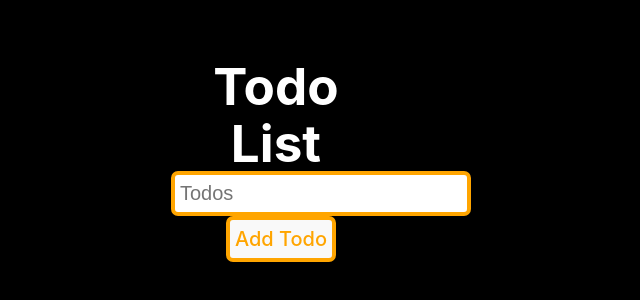
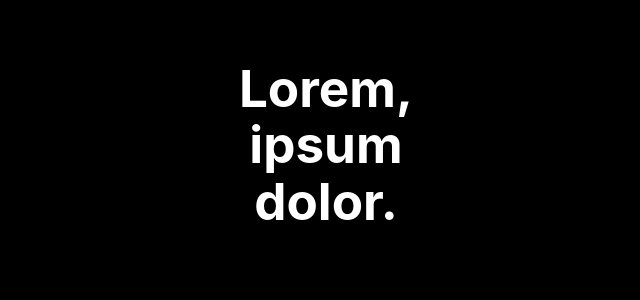
Before and after one commit to Sonu8544/react-Js-interview-practice-problem, a React (Vite) app: page / in a window 1280 px wide. Shown: the part 240-540 px from the top of the page, without its empty margins (364-1004 px from the left). Built offline with nearby package versions, Linux system fonts and the light colour scheme.

Commit message:
Apply Random background color after click lorem text

```diff
--- a/src/App.jsx
+++ b/src/App.jsx
@@ -8,6 +8,7 @@ import FetchApi from "./components/Six/FetchApi";
 import FetchData from "./components/Six/FetchData";
 import RandomJokes from "./components/Seven/RandomJokes";
 import TodoList from "./components/Eight/TodoList";
+import BackgroundColorChange from "./components/Nine/BackgroundColorChange";
 
 
 function App() {
@@ -22,7 +23,8 @@ function App() {
        {/* <FetchApi /> */}
        {/* <FetchData /> */}
        {/* <RandomJokes /> */}
-       <TodoList />
+       {/* <TodoList /> */}
+       <BackgroundColorChange />
 
     </>
   );
--- /dev/null
+++ b/src/components/Nine/BackgroundColorChange.jsx
@@ -0,0 +1,29 @@
+import React, { useState } from 'react'
+
+const BackgroundColorChange = () => {
+    const [color, setColor] = useState('black')
+
+    const colors = ['red', 'green', 'blue', 'yellow', 'pink', 'voilet']
+    const randomcolor = Math.floor(Math.random() * colors.length)
+
+    const changeBackgroundColor = () => {
+        setColor(colors[randomcolor]);
+    }
+
+    return (
+        <>
+            <div className="container" style={{
+                backgroundColor: color,
+                minWidth: '200px',
+                maxWidth: '200px',
+                minHeight: '200px',
+                borderRadius:'10px'
+
+            }}>
+                <h1 onClick={changeBackgroundColor}>Lorem, ipsum dolor.</h1>
+            </div>
+        </>
+    )
+}
+
+export default BackgroundColorChange
```
Also changed, not shown: src/components/Nine/Nine.css (added).
